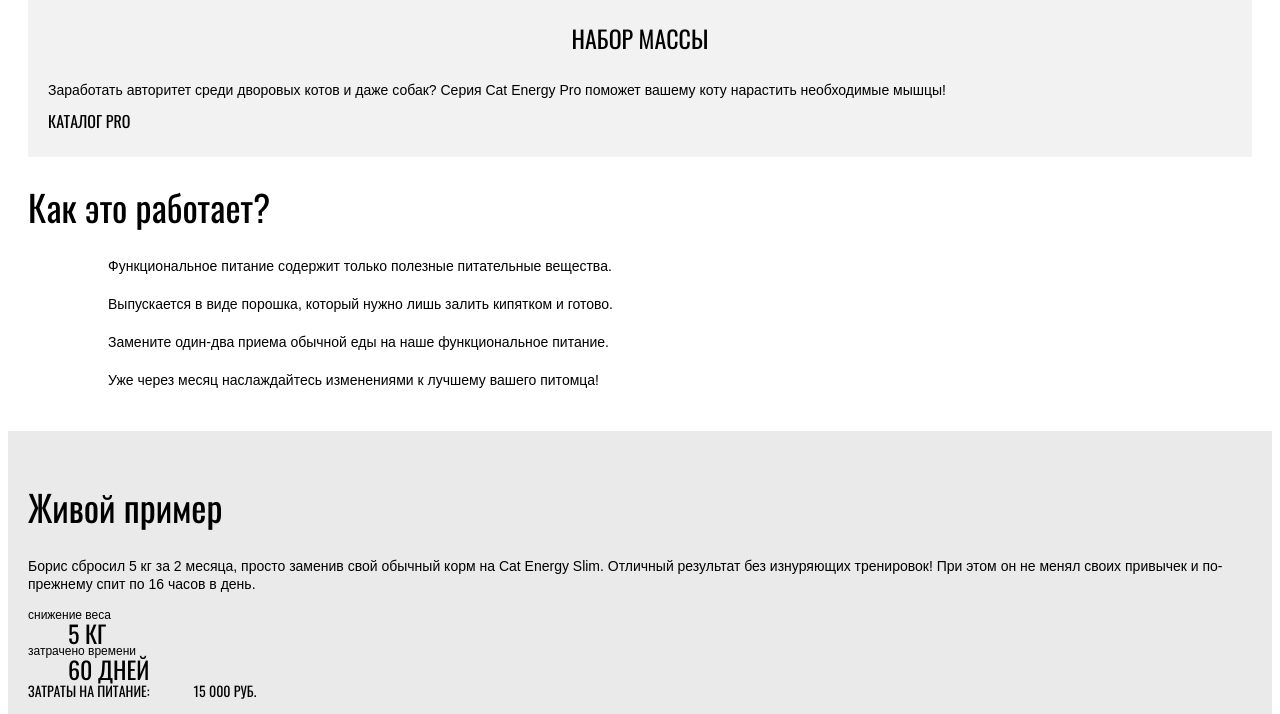
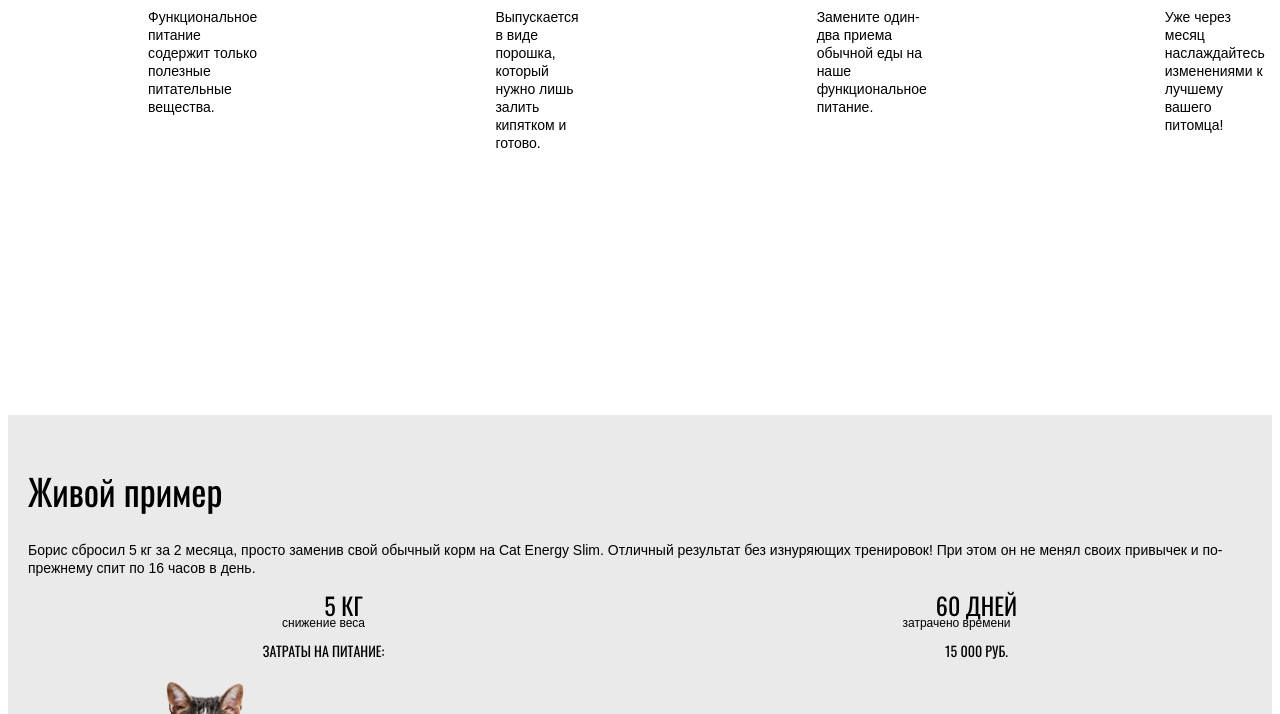
Before and after one commit to kartsivadze-l/1668659-cat-energy-22, a website: page source/index.html in a window 1280 px wide. Shown: the part 650-1364 px from the top of the page. Drawn offline with nearby package versions, Linux system fonts and the light colour scheme; files that its build step writes are made by us from their sources.

Commit message:
Адаптивная сетка для главной страницы

```diff
--- a/source/index.html
+++ b/source/index.html
@@ -75,7 +75,6 @@
         <button class="main-nav__toggle" type="button">
           <span class="visually-hidden">Открыть меню</span>
         </button>
-        <div class="main-nav__wrapper">
           <ul class="main-nav__list site-list">
             <li class="site-list__item">
               <a class="site-list__link site-list__item--active" href="#"
@@ -91,7 +90,6 @@
               <a class="site-list__link" href="form.html">Подбор программы</a>
             </li>
           </ul>
-        </div>
       </nav>
     </header>
     <main class="page-main">
@@ -128,7 +126,7 @@
             </p>
             <a
               class="programs-list__link programs-list__link--icon-slim"
-              href="catalog.html"
+              href="catalog-slim.html"
               >Каталог Slim</a
             >
           </li>
@@ -142,7 +140,7 @@
             </p>
             <a
               class="programs-list__link programs-list__link--icon-pro"
-              href="catalog.html"
+              href="catalog-pro.html"
               >Каталог Pro</a
             >
           </li>
@@ -175,10 +173,10 @@
           этом он не менял своих привычек и по-прежнему спит по 16 часов в день.
         </p>
         <dl class="result">
-          <dt class="result__title">Снижение веса</dt>
-          <dd class="result__value">5 кг</dd>
-          <dt class="result__title">Затрачено времени</dt>
-          <dd class="result__value">60 дней</dd>
+          <dt class="result__title result__title-weight">Снижение веса</dt>
+          <dd class="result__value result__value-weight">5 кг</dd>
+          <dt class="result__title result__title-time">Затрачено времени</dt>
+          <dd class="result__value result__value-time">60 дней</dd>
           <dt class="result__title-cost">Затраты на питание:</dt>
           <dd class="result__value-cost">15 000 руб.</dd>
         </dl>
--- a/source/less/blocks/features.less
+++ b/source/less/blocks/features.less
@@ -11,13 +11,33 @@
 
 .features-list {
   list-style: none;
-  padding-left: 80px;
+  display: grid;
+  row-gap: 20px;
+
+}
+
+@media (min-width: @tablet-width) {
+  .features-list {
+    grid-template-columns: 1fr 1fr;
+    grid-template-rows: 1fr 1fr;
+    column-gap: 158px;
+    row-gap: 37px;
+    margin-right: 109px;
+  }
+}
+
+@media (min-width: @desktop-width) {
+  .features-list {
+    grid-template-columns: 1fr 1fr 1fr 1fr;
+    column-gap: 158px;
+    row-gap: 77px;
+  }
 }
 
 .features-list__item {
-  margin-bottom: 20px;
   font-family: "Arial", sans-serif;
   font-weight: normal;
   font-size: 14px;
   line-height: 18px;
+  padding-left: 80px;
 }
--- a/source/less/blocks/page-footer-contacts-links.less
+++ b/source/less/blocks/page-footer-contacts-links.less
@@ -1,10 +1,18 @@
 .page-footer-contacts-links {
   background-color: #f2f2f2;
   padding: 39px 20px 22px 20px;
+  display: flex;
+  flex-direction: column;
+  justify-content: space-between;
+  border-bottom: 1px solid #d9d9d9;
+
+  @media (min-width: @tablet-width) {
+    flex-direction: row;
+    border: none;
+  }
 }
 
 .page-footer-contacts-links__logo {
-  border-bottom: 1px solid #d9d9d9;
   display: block;
   text-align: center;
   padding-bottom: 32px;
--- a/source/less/blocks/page-header.less
+++ b/source/less/blocks/page-header.less
@@ -1,4 +1,6 @@
 .page-header {
+  display: flex;
+  justify-content: space-between;
   padding-top: 11px;
   box-sizing: border-box;
   border-bottom: 1px solid #e6e6e6;
--- a/source/less/blocks/program-selection.less
+++ b/source/less/blocks/program-selection.less
@@ -21,3 +21,14 @@
   line-height: 18px;
   padding-left: 20px;
 }
+
+.programs-list {
+  display: grid;
+}
+
+@media (min-width: @desktop-width) {
+  .programs-list {
+    grid-template-columns: 1fr 1fr;
+    column-gap: 80px;
+  }
+}
--- a/source/less/blocks/result.less
+++ b/source/less/blocks/result.less
@@ -1,3 +1,26 @@
+.result {
+  display: grid;
+  grid-template-columns: 1fr 1fr;
+  grid-template-rows: 1fr 1fr 1fr;
+  column-gap: 35px;
+}
+
+@media (min-width: @tablet-width) {
+  .result {
+    grid-template-columns: 1fr 1fr 1fr;
+    grid-template-rows: 1fr 1fr;
+  }
+}
+
+@media (min-width: @desktop-width) {
+  .result {
+    display: grid;
+    grid-template-columns: 1fr 1fr;
+    grid-template-rows: 1fr 1fr 1fr;
+    column-gap: 42px;
+  }
+}
+
 .result__title {
   text-transform: lowercase;
   font-family: "Arial", sans-serif;
@@ -14,6 +37,38 @@
   line-height: 24px;
 }
 
+.result__value-weight {
+  text-align: center;
+  grid-column-start: 1;
+  grid-column-end: 2;
+  grid-row-start: 1;
+  grid-row-end: 2;
+}
+
+.result__title-weight {
+  text-align: center;
+  grid-column-start: 1;
+  grid-column-end: 2;
+  grid-row-start: 2;
+  grid-row-end: 3;
+}
+
+.result__value-time {
+  text-align: center;
+  grid-column-start: 2;
+  grid-column-end: 3;
+  grid-row-start: 1;
+  grid-row-end: 2;
+}
+
+.result__title-time {
+  text-align: center;
+  grid-column-start: 2;
+  grid-column-end: 3;
+  grid-row-start: 2;
+  grid-row-end: 3;
+}
+
 .result__title-cost {
   text-transform: uppercase;
   font-family: "Oswald", "Arial", sans-serif;
@@ -21,6 +76,25 @@
   font-size: 14px;
   line-height: 20px;
   display: inline;
+  text-align: center;
+  grid-column-start: 1;
+  grid-column-end: 2;
+  grid-row-start: 3;
+  grid-row-end: 4;
+
+  @media (min-width: @tablet-width) {
+    grid-column-start: 3;
+    grid-column-end: 4;
+    grid-row-start: 1;
+    grid-row-end: 2;
+  }
+
+  @media (min-width: @desktop-width) {
+    grid-column-start: 1;
+    grid-column-end: 2;
+    grid-row-start: 3;
+    grid-row-end: 4;
+  }
 }
 
 .result__value-cost {
@@ -30,4 +104,23 @@
   font-size: 14px;
   line-height: 20px;
   display: inline;
+  text-align: center;
+  grid-column-start: 2;
+  grid-column-end: 3;
+  grid-row-start: 3;
+  grid-row-end: 4;
+
+  @media (min-width: @tablet-width) {
+    grid-column-start: 3;
+    grid-column-end: 4;
+    grid-row-start: 2;
+    grid-row-end: 3;
+  }
+
+  @media (min-width: @desktop-width) {
+    grid-column-start: 2;
+    grid-column-end: 3;
+    grid-row-start: 3;
+    grid-row-end: 4;
+  }
 }
--- a/source/less/blocks/site-list.less
+++ b/source/less/blocks/site-list.less
@@ -1,6 +1,25 @@
 .site-list {
   list-style: none;
   padding-left: 0;
+  display: flex;
+  flex-direction: column;
+}
+
+@media (min-width: @tablet-width) {
+  .site-list {
+    flex-direction: row;
+    width: 440px;
+    justify-content: space-between;
+  }
+}
+
+@media (min-width: @desktop-width) {
+  .site-list {
+    flex-direction: row;
+    width: 478px;
+    padding-left: 132px;
+    padding-right: 110px;
+  }
 }
 
 .site-list__link {
@@ -12,6 +31,5 @@
   font-weight: medium;
   font-size: 20px;
   line-height: 20px;
-  display: block;
   box-sizing: border-box;
 }
--- a/source/less/blocks/socials-list.less
+++ b/source/less/blocks/socials-list.less
@@ -1,6 +1,6 @@
 .socials-list {
   list-style: none;
   padding-bottom: 21px;
-  border-bottom: 1px solid #d9d9d9;
   text-align: center;
+  display: flex;
 }
--- a/source/less/global/global/button.less
+++ b/source/less/global/global/button.less
@@ -12,4 +12,5 @@
   color: white;
   background-color: #68b738;
   display: block;
+  cursor: pointer;
 }
--- /dev/null
+++ b/source/less/global/variables.less
@@ -0,0 +1,3 @@
+@tablet-width: 768px;
+@desktop-width: 1220px;
+@mobile-width-only: 767px;
--- a/source/less/style.less
+++ b/source/less/style.less
@@ -1,11 +1,13 @@
 // Global
 @import "global/fonts.less";
+@import "global/variables.less";
 @import "global/global/visually-hidden.less";
 @import "global/global/button.less";
 
 // Blocks
 
 @import "blocks/page-header.less";
+@import "blocks/main-nav.less";
 @import "blocks/site-list.less";
 @import "blocks/functional-foods.less";
 @import "blocks/programs.less";
```
Also changed, not shown: source/catalog.html (+5 -3 lines), source/form.html (+1 -3 lines), source/less/blocks/main-nav.less (added).
